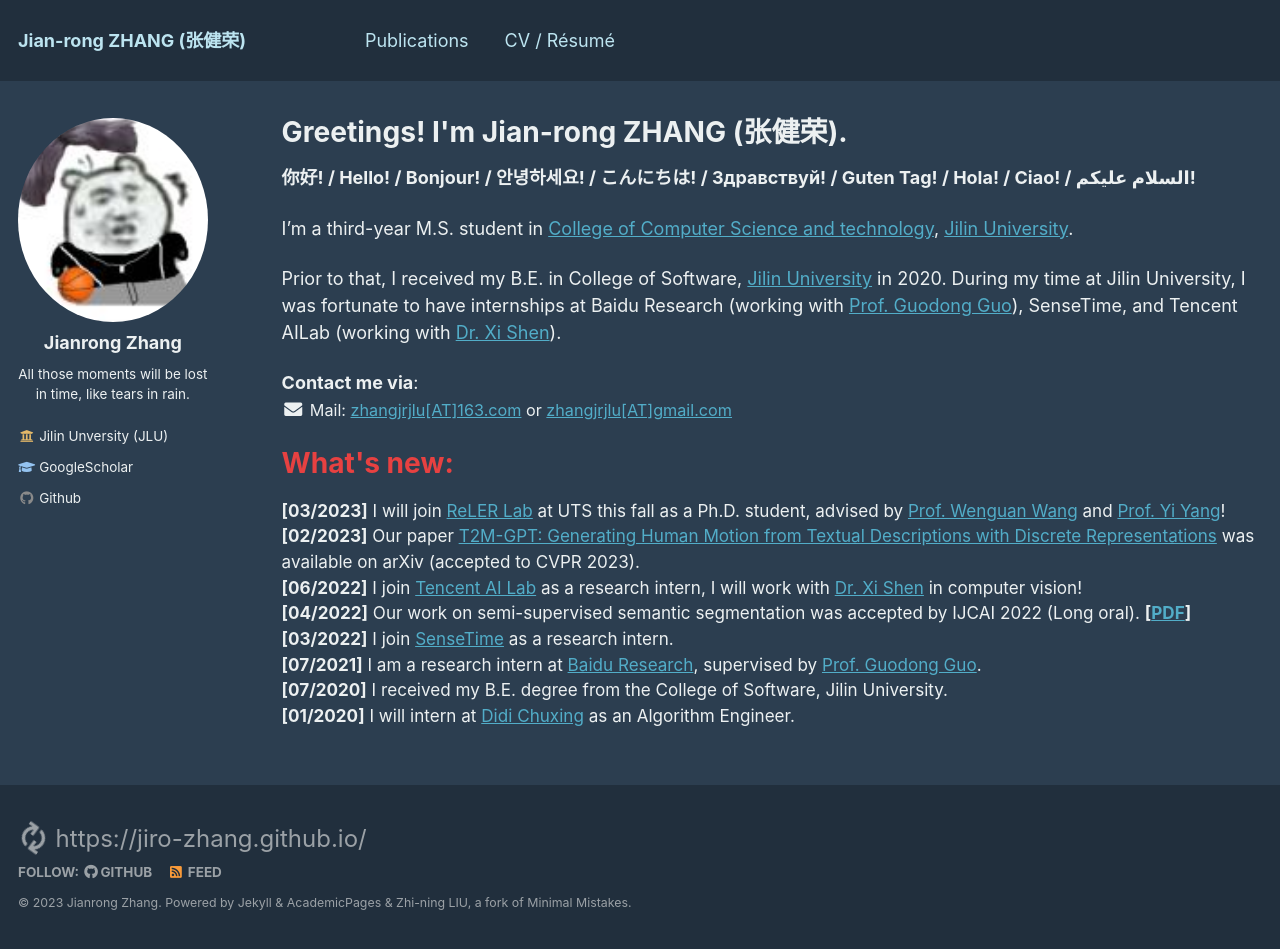
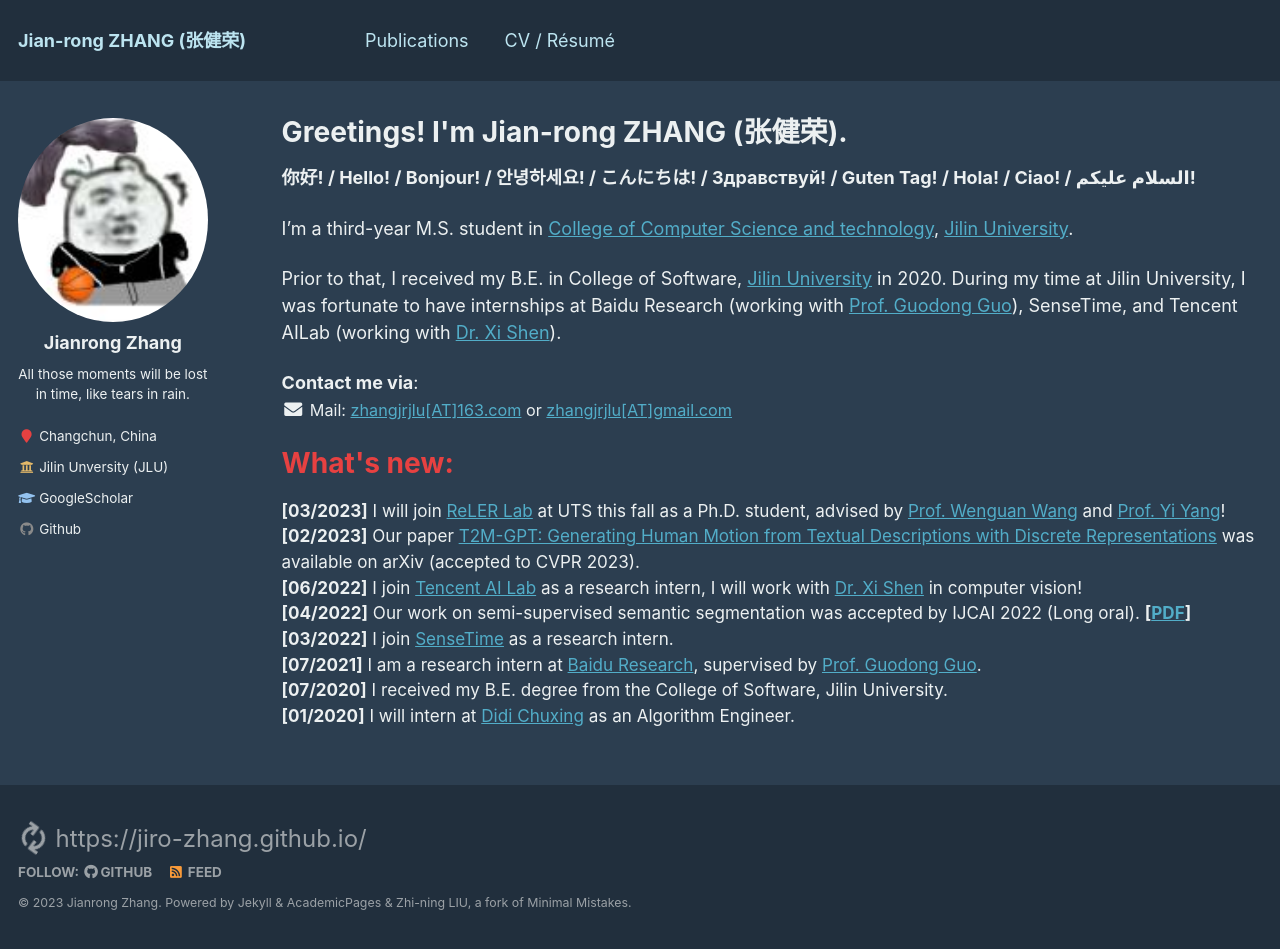
Before and after one commit to Jiro-zhang/jiro-zhang.github.io, a Jekyll site: the page built from _pages/about.md, in a window 1280 px wide and 949 px high. Built offline with Jekyll 4.4.1, drawn with Linux system fonts in a browser that asks for light colours.

Commit message:
change location to Changchun, China

```diff
--- a/_config.yml
+++ b/_config.yml
@@ -83,7 +83,7 @@ author:
   name             : "Jianrong Zhang"
   avatar           : "head.png"
   bio              : "All those moments will be lost in time, like tears in rain."
-  location         : # "Changchun, China"
+  location         : "Changchun, China"
   employer         : "Jilin Unversity (JLU)"
   employer_site    : "http://global.jlu.edu.cn/"
   zhihu            :
--- a/_includes/author-profile.html
+++ b/_includes/author-profile.html
@@ -23,7 +23,7 @@
     <button class="btn btn--inverse">Find me</button>
     <ul class="author__urls social-icons">
       {% if author.location %}
-        <li><a href="https://goo.gl/maps/aBVANyNjM5PtA6RZ8"><i class="fa fa-fw fa-map-marker" aria-hidden="true" style="color:rgb(231, 65, 65)"></i> {{ author.location }} &zwnj; </a></li>
+        <li><a href="https://goo.gl/maps/tSqXCxVy2rDtcJXK6"><i class="fa fa-fw fa-map-marker" aria-hidden="true" style="color:rgb(231, 65, 65)"></i> {{ author.location }} &zwnj; </a></li>
       {% endif %}
       {% if author.employer %}
         <li><a href="{{ author.employer_site }}"><i class="fa fa-fw fa-university" aria-hidden="true" style="color:rgb(228, 185, 105)"></i> {{ author.employer }} &zwnj; </a></li>
```
Also changed, not shown: Gemfile.lock.
